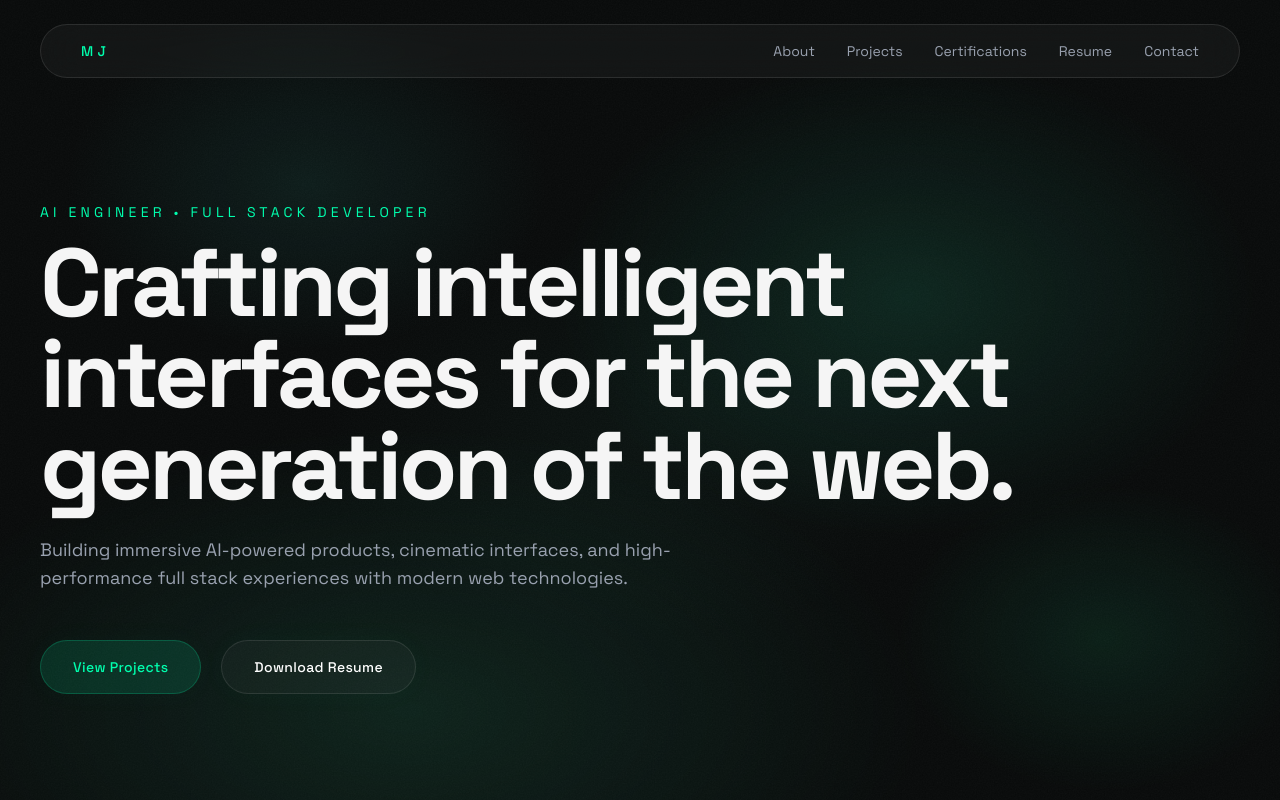
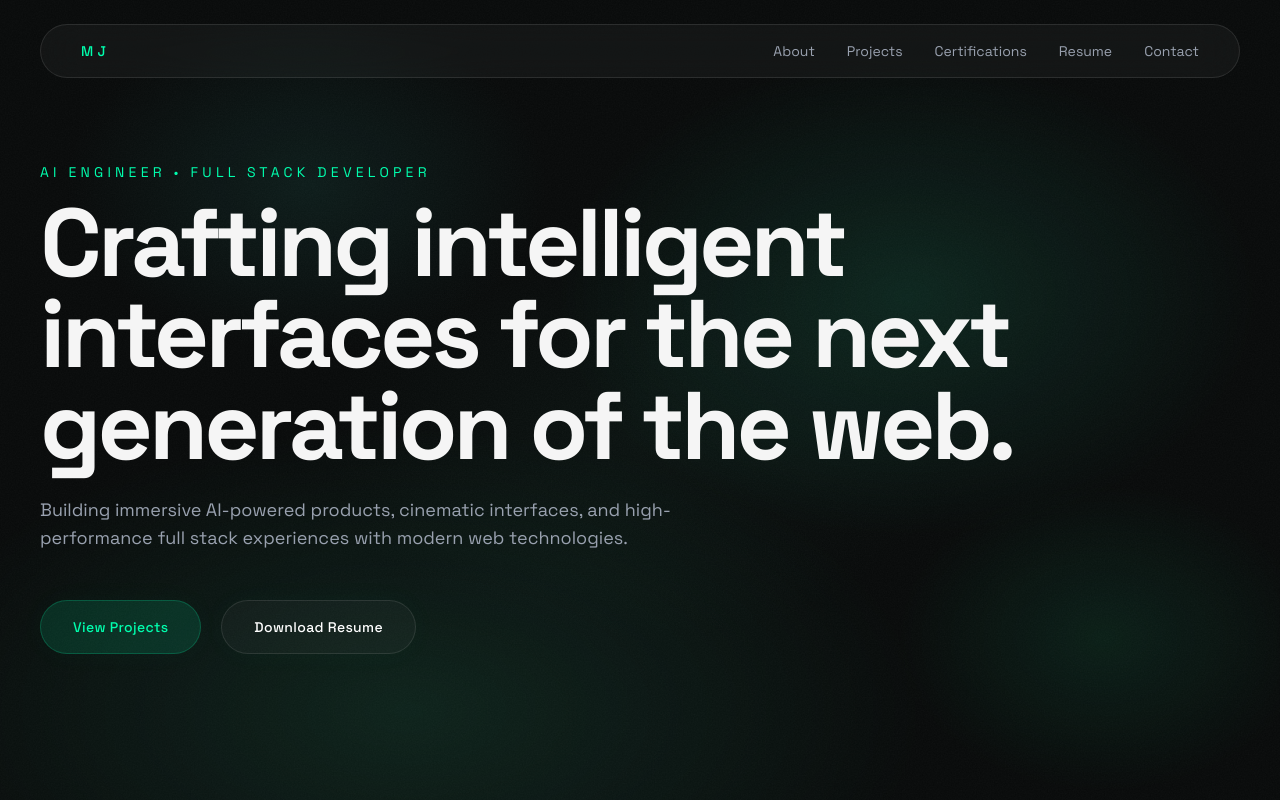
Before and after one commit to meet-jain14/mj-portfolio, a Next.js app: page / in a window 1280 px wide. Shown: the top 800 px of the page. Built offline with nearby package versions, Linux system fonts and the light colour scheme.

Commit message:
Refine cinematic layout rhythm and premium showcase composition

```diff
--- a/src/app/globals.css
+++ b/src/app/globals.css
@@ -35,3 +35,22 @@
     -webkit-font-smoothing: antialiased;
   }
 }
+/* Premium Scrollbar */
+
+::-webkit-scrollbar {
+  width: 10px;
+}
+
+::-webkit-scrollbar-track {
+  background: #050816;
+}
+
+::-webkit-scrollbar-thumb {
+  background: rgba(255, 255, 255, 0.08);
+  border-radius: 999px;
+  border: 2px solid #050816;
+}
+
+::-webkit-scrollbar-thumb:hover {
+  background: rgba(0, 255, 174, 0.14);
+}
--- a/src/app/page.tsx
+++ b/src/app/page.tsx
@@ -20,7 +20,7 @@ export default function Home() {
       <Navbar />
       <div className="relative z-10">
         <Container>
-          <section className="flex min-h-screen items-center pt-24">
+          <section className="flex min-h-[90vh] items-center pt-24">
             <div>
               <p className="mb-4 text-sm uppercase tracking-[0.3em] text-[#00ffae]">
                 AI ENGINEER • FULL STACK DEVELOPER
@@ -55,7 +55,7 @@ export default function Home() {
                 subtitle="FEATURED WORK"
                 title="Selected projects built with interaction, performance, and intelligent systems in mind."
               >
-                <div className="grid gap-8">
+                <div className="grid grid-cols-1 xl:grid-cols-2 gap-8">
                 <ProjectCard
                   category="AI PLATFORM"
                   title="Cinematic AI Product Experience"
--- a/src/components/ProjectCard.tsx
+++ b/src/components/ProjectCard.tsx
@@ -19,7 +19,7 @@ type Props = {
           border
           border-white/10
           bg-white/[0.03]
-          p-10
+          p-8 md:p-10
           transition-all
           duration-700
           hover:border-[#00ffae]/20
```
Also changed, not shown: 1 other file (tests, documents, lock files or other folders).
